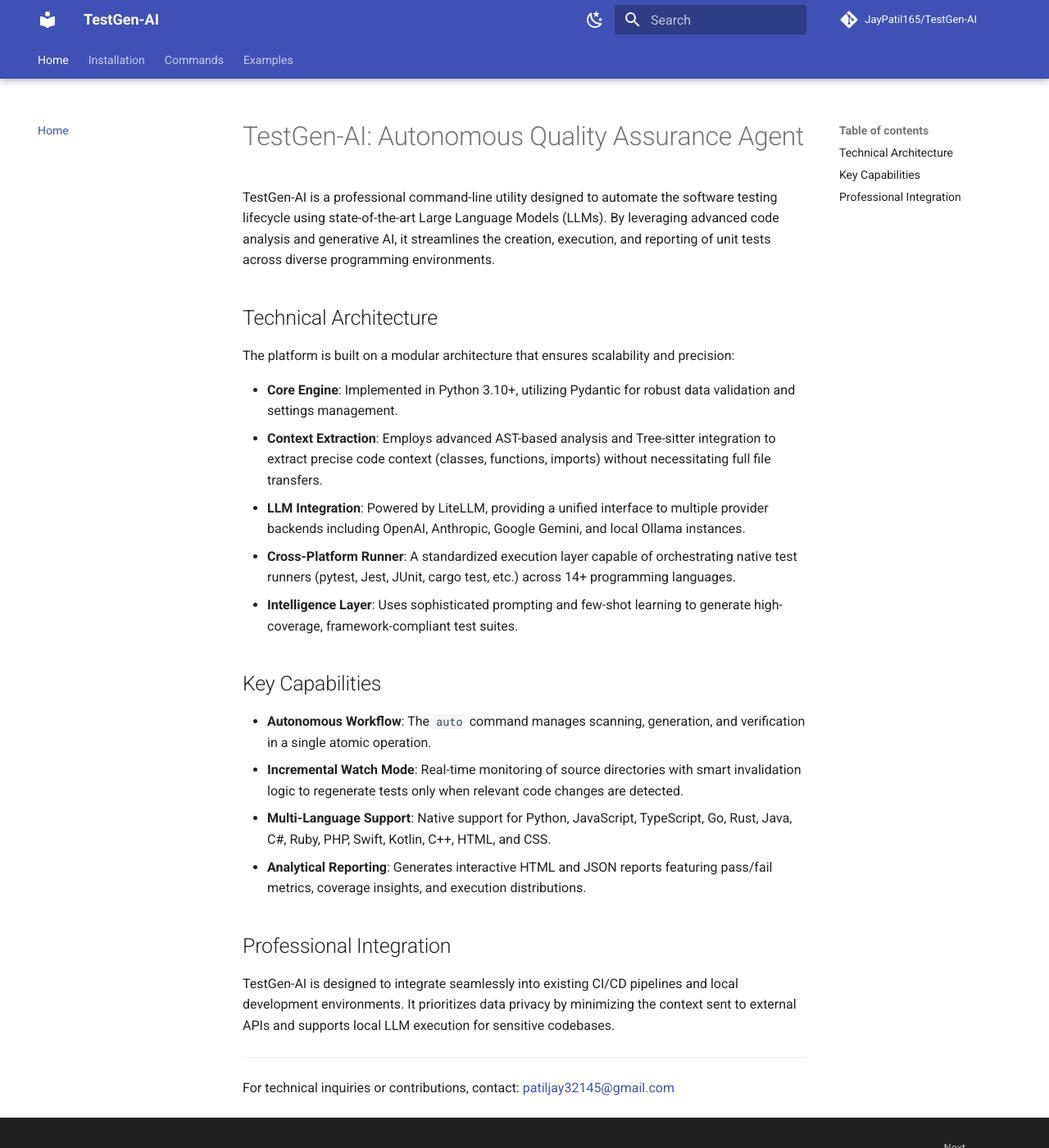
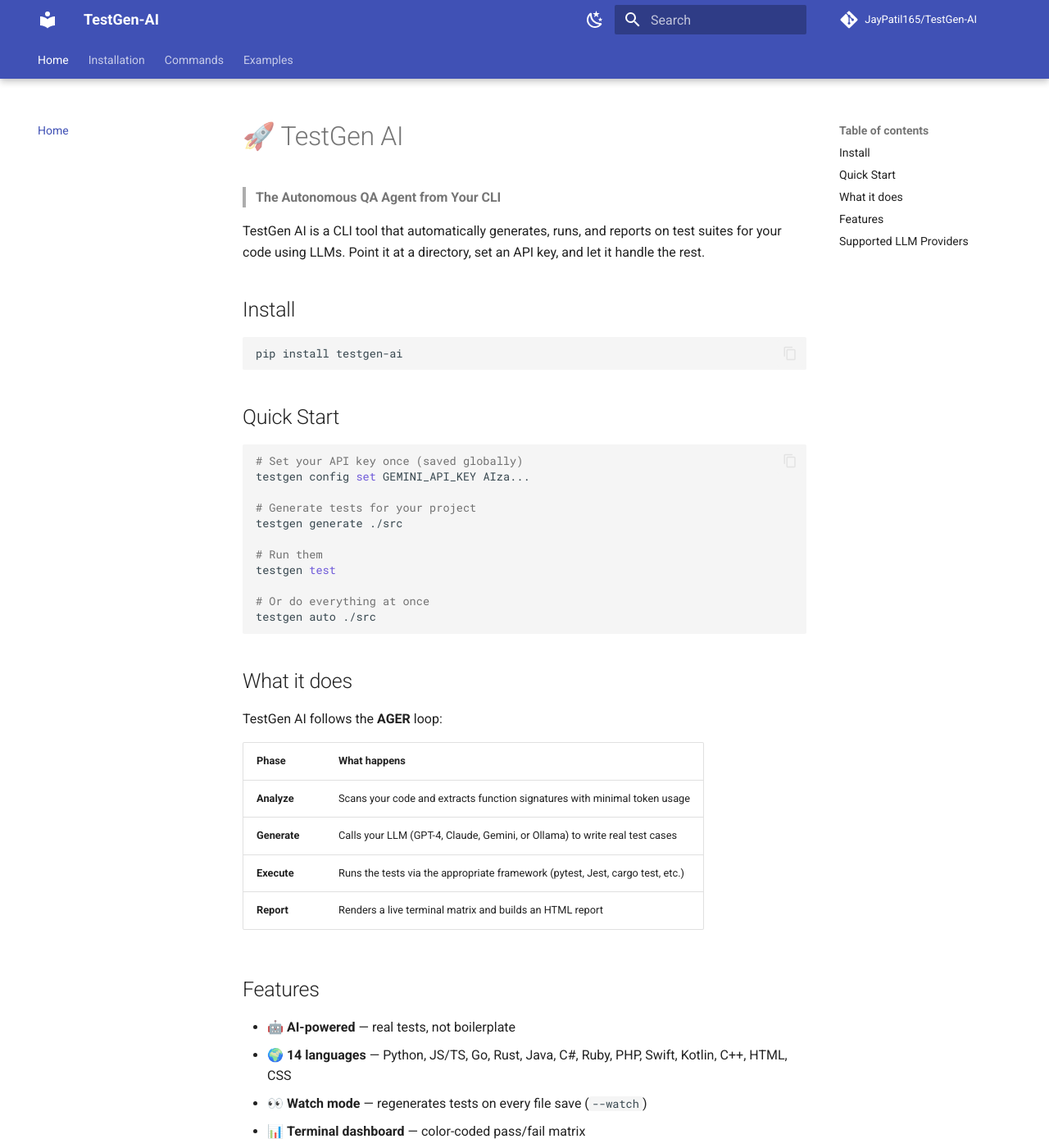
Before and after one commit to JayPatil165/TestGen-AI, an MkDocs documentation site: the page built from docs_source/index.md, in a window 1280 px wide and 1400 px high. Shown: the whole window at 82% size. Built offline with MkDocs 1.6.1 and Material for MkDocs 9.7.7, drawn with Linux system fonts in a browser that asks for light colours; comment, search, counter and statistics services are not loaded; some of the changed text lies outside the part shown.

````diff
--- a/docs_source/index.md
+++ b/docs_source/index.md
@@ -1,28 +1,62 @@
-# TestGen-AI: Autonomous Quality Assurance Agent
+# 🚀 TestGen AI
 
-TestGen-AI is a professional command-line utility designed to automate the software testing lifecycle using state-of-the-art Large Language Models (LLMs). By leveraging advanced code analysis and generative AI, it streamlines the creation, execution, and reporting of unit tests across diverse programming environments.
+> **The Autonomous QA Agent from Your CLI**
 
-## Technical Architecture
+TestGen AI is a CLI tool that automatically generates, runs, and reports on test suites for your code using LLMs. Point it at a directory, set an API key, and let it handle the rest.
 
-The platform is built on a modular architecture that ensures scalability and precision:
+## Install
 
-- **Core Engine**: Implemented in Python 3.10+, utilizing Pydantic for robust data validation and settings management.
-- **Context Extraction**: Employs advanced AST-based analysis and Tree-sitter integration to extract precise code context (classes, functions, imports) without necessitating full file transfers.
-- **LLM Integration**: Powered by LiteLLM, providing a unified interface to multiple provider backends including OpenAI, Anthropic, Google Gemini, and local Ollama instances.
-- **Cross-Platform Runner**: A standardized execution layer capable of orchestrating native test runners (pytest, Jest, JUnit, cargo test, etc.) across 14+ programming languages.
-- **Intelligence Layer**: Uses sophisticated prompting and few-shot learning to generate high-coverage, framework-compliant test suites.
+```bash
+pip install testgen-ai
+```
 
-## Key Capabilities
+## Quick Start
 
-- **Autonomous Workflow**: The `auto` command manages scanning, generation, and verification in a single atomic operation.
-- **Incremental Watch Mode**: Real-time monitoring of source directories with smart invalidation logic to regenerate tests only when relevant code changes are detected.
-- **Multi-Language Support**: Native support for Python, JavaScript, TypeScript, Go, Rust, Java, C#, Ruby, PHP, Swift, Kotlin, C++, HTML, and CSS.
-- **Analytical Reporting**: Generates interactive HTML and JSON reports featuring pass/fail metrics, coverage insights, and execution distributions.
+```bash
+# Set your API key once (saved globally)
+testgen config set GEMINI_API_KEY AIza...
 
-## Professional Integration
+# Generate tests for your project
+testgen generate ./src
 
-TestGen-AI is designed to integrate seamlessly into existing CI/CD pipelines and local development environments. It prioritizes data privacy by minimizing the context sent to external APIs and supports local LLM execution for sensitive codebases.
+# Run them
+testgen test
+
+# Or do everything at once
+testgen auto ./src
+```
+
+## What it does
+
+TestGen AI follows the **AGER** loop:
+
+| Phase | What happens |
+|-------|-------------|
+| **Analyze** | Scans your code and extracts function signatures with minimal token usage |
+| **Generate** | Calls your LLM (GPT-4, Claude, Gemini, or Ollama) to write real test cases |
+| **Execute** | Runs the tests via the appropriate framework (pytest, Jest, cargo test, etc.) |
+| **Report** | Renders a live terminal matrix and builds an HTML report |
+
+## Features
+
+- 🤖 **AI-powered** — real tests, not boilerplate
+- 🌍 **14 languages** — Python, JS/TS, Go, Rust, Java, C#, Ruby, PHP, Swift, Kotlin, C++, HTML, CSS
+- 👀 **Watch mode** — regenerates tests on every file save (`--watch`)
+- 📊 **Terminal dashboard** — color-coded pass/fail matrix
+- 📈 **HTML reports** — metrics, coverage, execution breakdowns
+- ⚡ **Smart context** — AST extraction keeps LLM costs low
+
+## Supported LLM Providers
+
+| Provider | Key name | Default model |
+|----------|---------|---------------|
+| Google Gemini | `GEMINI_API_KEY` | `gemini-2.0-flash` |
+| OpenAI | `OPENAI_API_KEY` | `gpt-4o` |
+| Anthropic | `ANTHROPIC_API_KEY` | `claude-3-5-sonnet` |
+| Ollama (local) | *(none)* | `llama3` |
+
+See the [Installation](installation.md) guide to get started.
 
 ---
 
-For technical inquiries or contributions, contact: [patiljay32145@gmail.com](mailto:patiljay32145@gmail.com)
+Built by [Jay Ajitkumar Patil](https://github.com/JayPatil165) · [patiljay32145@gmail.com](mailto:patiljay32145@gmail.com)
--- a/pyproject.toml
+++ b/pyproject.toml
@@ -4,7 +4,7 @@ build-backend = "setuptools.build_meta"
 
 [project]
 name = "testgen-ai"
-version = "0.1.0"
+version = "0.1.1"
 description = "The Autonomous QA Agent from Your CLI - AI-powered test generation and execution"
 readme = "README.md"
 requires-python = ">=3.10"
@@ -22,7 +22,7 @@ keywords = [
     "tdd"
 ]
 classifiers = [
-    "Development Status :: 2 - Pre-Alpha",
+    "Development Status :: 3 - Alpha",
     "Intended Audience :: Developers",
     "Programming Language :: Python :: 3",
     "Programming Language :: Python :: 3.10",
````
Also changed, not shown: README.md (+179 -359 lines).
